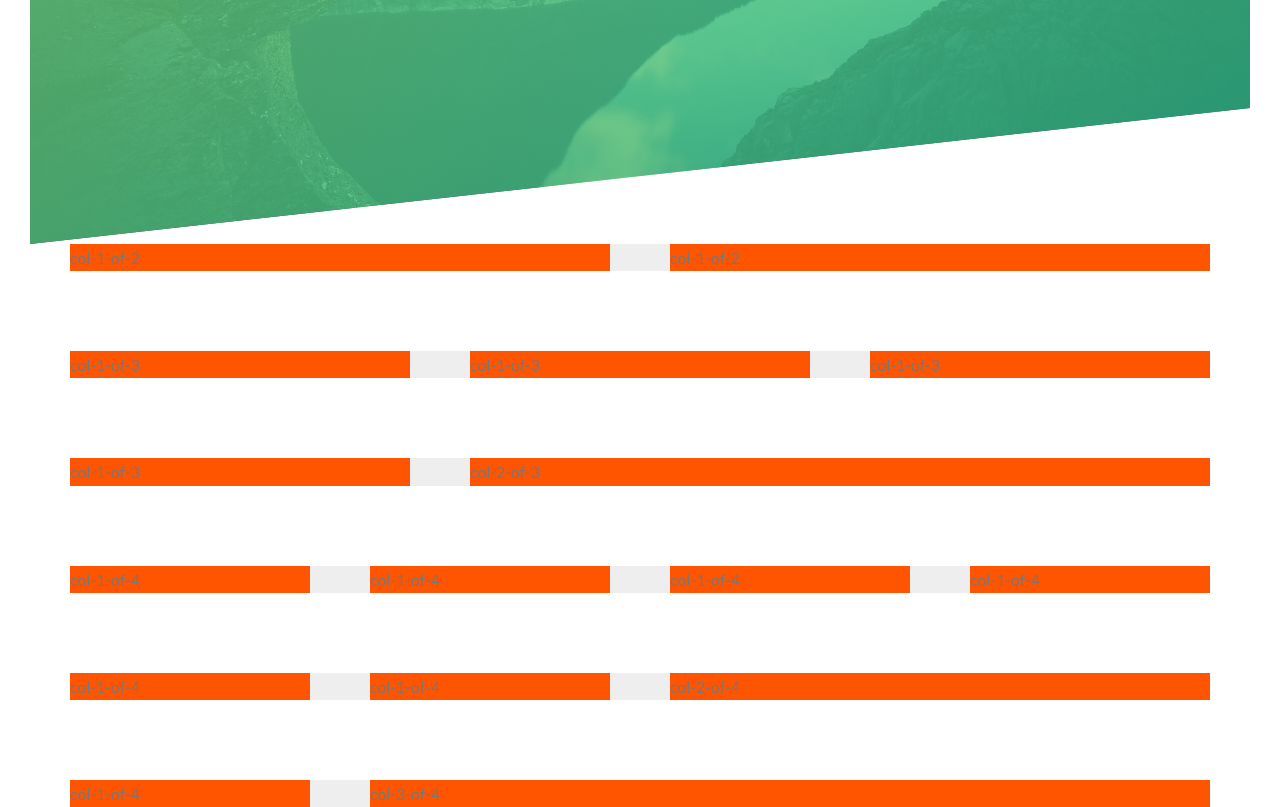
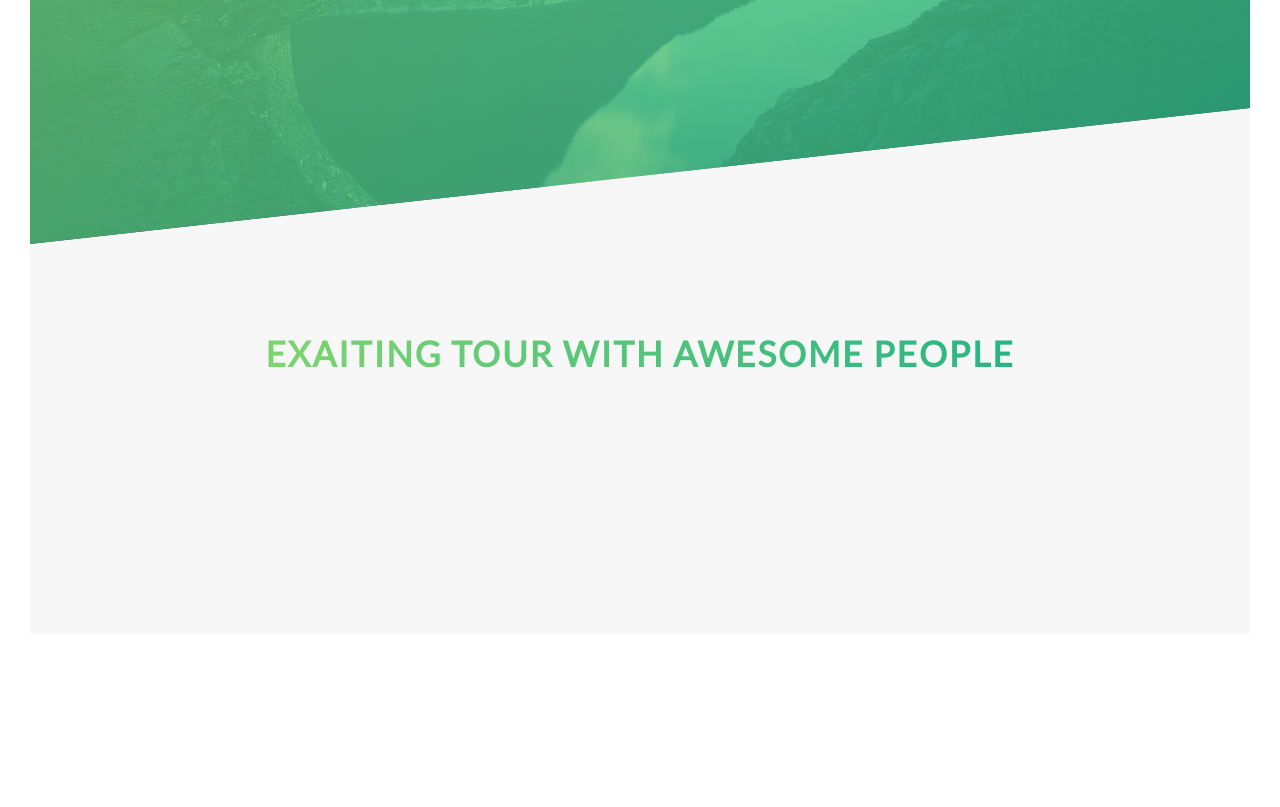
Before and after one commit to Almo7aya/moriam, a website: page index.html in a window 1280 px wide. Shown: the part 522-1329 px from the top of the page. After the commit the page ends 1156 px from the top, so only its background shows below. Drawn offline with Linux system fonts and the light colour scheme.

Commit message:
add header in ablut section

```diff
--- a/index.html
+++ b/index.html
@@ -28,7 +28,17 @@
 
     </header>
 
-    <section class="grid-test">
+    <main>
+        <section class="section-about">
+            <div class="u-center-text">
+                <h2 class="heading-secondary">
+                    Exaiting tour with awesome people
+                </h2>
+            </div>
+        </section>
+    </main>
+
+    <!-- <section class="grid-test">
         <div class="row" >
             <div class="col-1-of-2">col-1-of-2</div>
             <div class="col-1-of-2">col-1-of-2</div>
@@ -60,7 +70,7 @@
             <div class="col-3-of-4">col-3-of-4</div>
         </div>
 
-    </section>
+    </section> -->
 
 </body>
 
--- a/sass/abstract/_variables.scss
+++ b/sass/abstract/_variables.scss
@@ -2,6 +2,7 @@
 $color-primary: #55c57a;
 $color-primary-light: #7ed56f;
 $color-primary-dark: #28b485;
+$color-gray-light-1: #f7f7f7;
 $color-gray-dark: #777;
 $color-white: #fff;
 $color-black: #000;
--- a/sass/base/_typography.scss
+++ b/sass/base/_typography.scss
@@ -31,3 +31,21 @@ body {
         text-indent: -3.3rem;
     }
 }
+
+
+.heading-secondary {
+    font-size: 3.5rem;
+    font-weight: 700;
+    text-transform: uppercase;
+    background-image: linear-gradient(to right ,$color-primary-light, $color-primary-dark);
+    display: inline-block;
+    -webkit-background-clip: text;
+    color: transparent;
+    transition: all .2s;
+    letter-spacing: .2rem;
+
+    &:hover {
+        transform: skew(15deg, 1deg) scale(1.1);
+        text-shadow: .5rem 1rem 2rem rgba($color-black, .6)
+    }
+}
--- a/sass/base/_utilites.scss
+++ b/sass/base/_utilites.scss
@@ -0,0 +1,3 @@
+.u-center-text {
+    text-align: center;
+}
--- a/sass/main.scss
+++ b/sass/main.scss
@@ -8,4 +8,4 @@
 @import "./pages/home";
 @import "./components/btn";
 @import "./layouts/header";
-@import "./layouts/grid"
+@import "./layouts/grid";
--- a/sass/pages/_home.scss
+++ b/sass/pages/_home.scss
@@ -0,0 +1,5 @@
+.section-about {
+    background-color: $color-gray-light-1;
+    padding: 25rem 0;
+    margin-top: -17rem;
+}
```
Also changed, not shown: css/styles.css.
